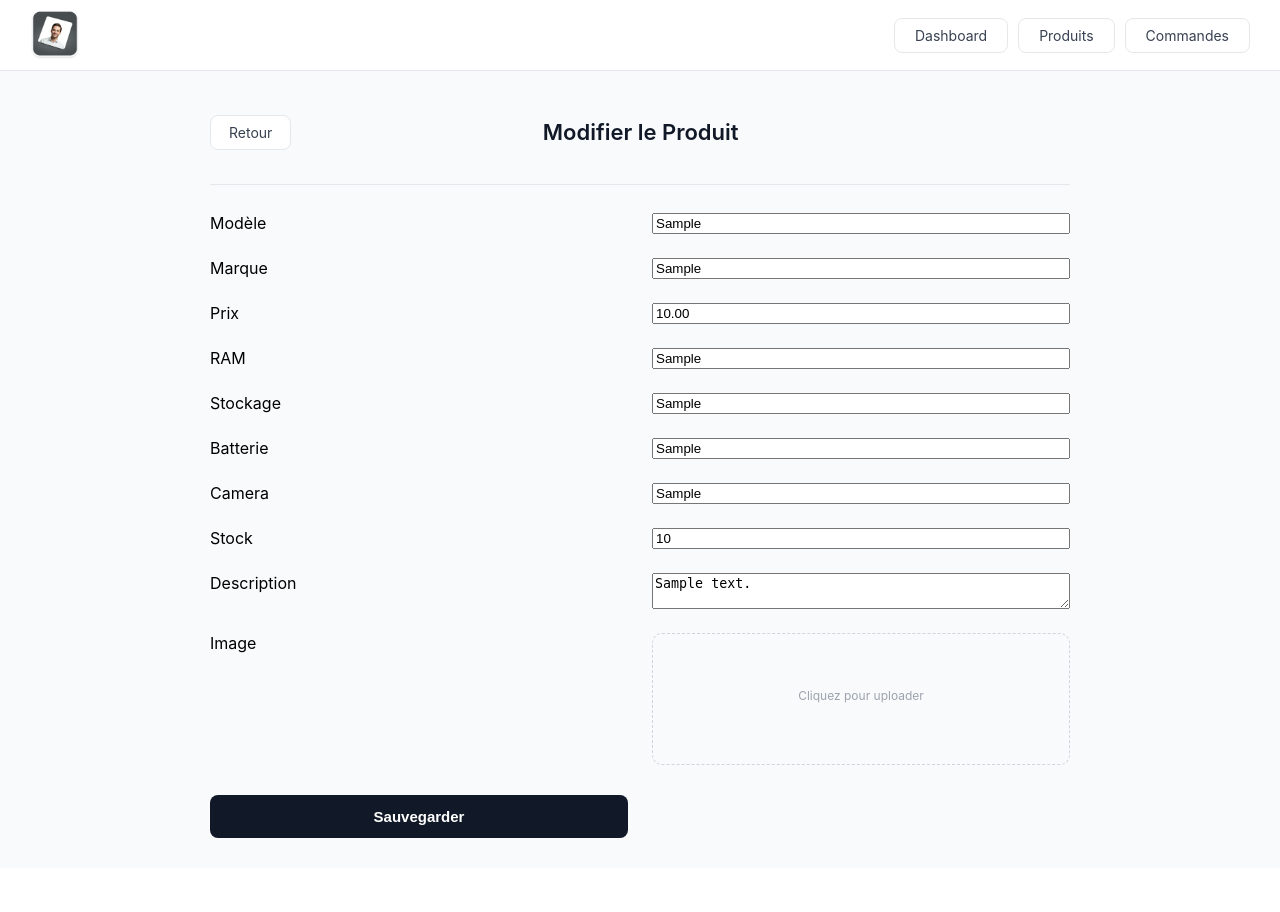
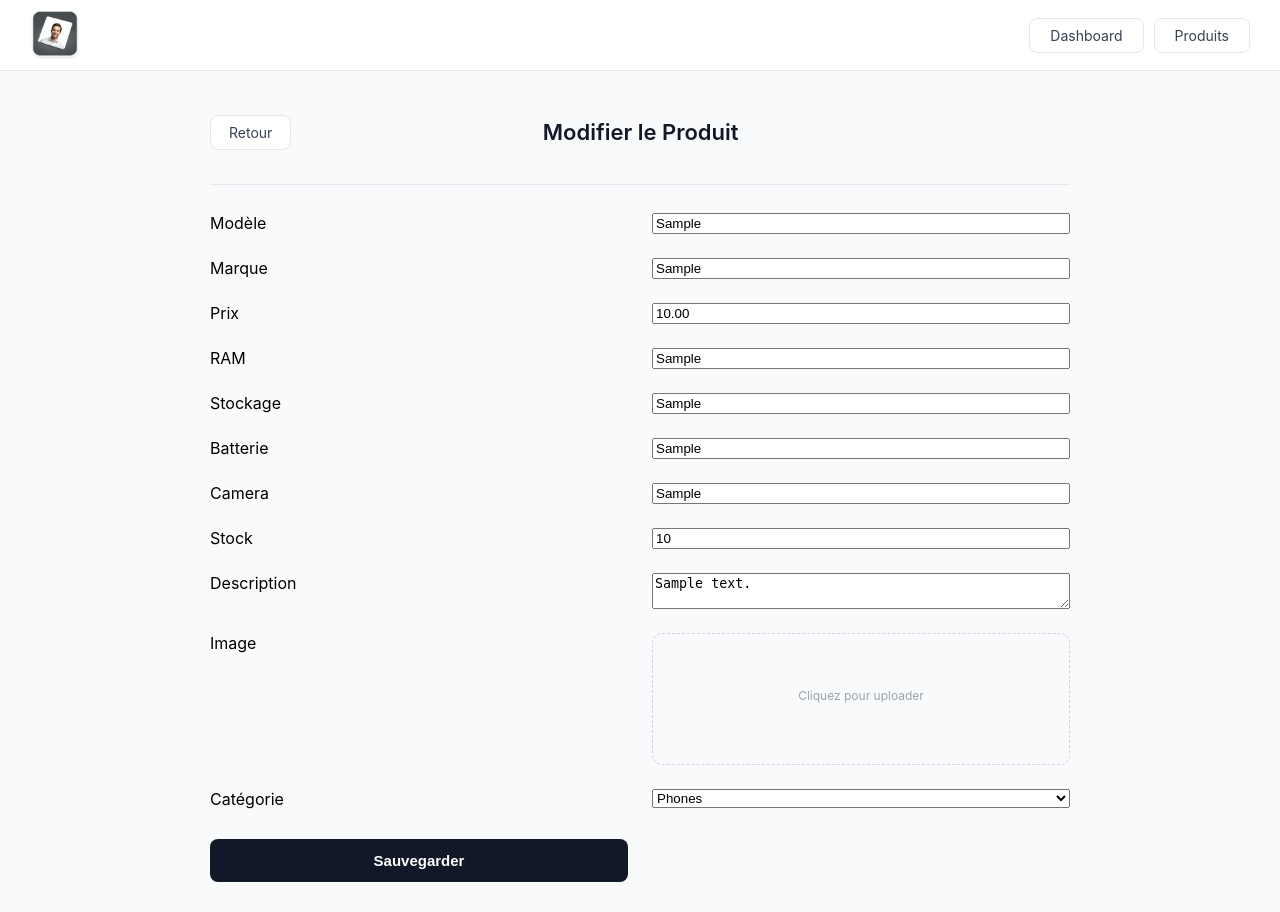
Before and after one commit to ranya-tech/Projet-fil-rouge, a PHP site: page /modifier.php?id=1 in a window 1280 px wide. Before the commit the page ends 838 px from the top, so only its background shows below. Run offline with PHP 8.4, Linux system fonts and the light colour scheme; the visitor is signed in with stand-in values (Sample User, id 1); tables that the repository leaves empty hold one stand-in row (values such as "Sample post").

Commit message:
Modification

```diff
--- a/Projet/admin/ajouter.php
+++ b/Projet/admin/ajouter.php
@@ -23,7 +23,7 @@ if ($_SERVER['REQUEST_METHOD'] === 'POST') {
         if (isset($_FILES['image']) && $_FILES['image']['error'] === 0) {
             $ext   = pathinfo($_FILES['image']['name'], PATHINFO_EXTENSION);
             $image = uniqid('phone_') . '.' . $ext;
-            move_uploaded_file($_FILES['image']['tmp_name'], 'asset/' . $image);
+            move_uploaded_file($_FILES['image']['tmp_name'], '../asset/' . $image);
         }
 
         $stmt = $pdo->prepare("
@@ -62,7 +62,6 @@ if ($_SERVER['REQUEST_METHOD'] === 'POST') {
         <nav>
             <a href="admin.php">Dashboard</a>
             <a href="produits.php">Produits</a>
-            <a href="#">Commandes</a>
         </nav>
     </header>
     <main>
--- a/Projet/admin/modifier.php
+++ b/Projet/admin/modifier.php
@@ -39,7 +39,7 @@ if ($_SERVER['REQUEST_METHOD'] === 'POST') {
         if (isset($_FILES['image']) && $_FILES['image']['error'] === 0) {
             $ext   = pathinfo($_FILES['image']['name'], PATHINFO_EXTENSION);
             $image = uniqid('phone_') . '.' . $ext;
-            move_uploaded_file($_FILES['image']['tmp_name'], 'asset/' . $image);
+            move_uploaded_file($_FILES['image']['tmp_name'], '../asset/' . $image);
         }
 
         $stmt = $pdo->prepare("
@@ -95,7 +95,6 @@ if ($_SERVER['REQUEST_METHOD'] === 'POST') {
         <nav>
             <a href="admin.php">Dashboard</a>
             <a href="produits.php">Produits</a>
-            <a href="#">Commandes</a>
         </nav>
     </header>
     <main>
@@ -140,6 +139,11 @@ if ($_SERVER['REQUEST_METHOD'] === 'POST') {
                 <input type="file" name="image" accept="image/*">
                 <p>Cliquez pour uploader</p>
             </div>
+            <label>Catégorie</label>
+            <select name="categorie">
+                <option value="phones"     <?= $phone['categorie'] === 'phones'     ? 'selected' : '' ?>>Phones</option>
+                <option value="accessoirs" <?= $phone['categorie'] === 'accessoirs' ? 'selected' : '' ?>>Accessoires</option>
+            </select>
             <button type="submit" class="btn-submit"> Sauvegarder</button>
 
         </div>
--- a/Projet/site web/profil.php
+++ b/Projet/site web/profil.php
@@ -94,7 +94,7 @@ $commandes = $stmt->fetchAll(PDO::FETCH_ASSOC);
         </div>
         <?php
             if($client['role'] == 'admin'){
-                echo "<a href='admin/admin.php'> Dasboard</a>";
+                echo "<a href='../admin/admin.php'> Dasboard</a>";
             }
         ?>
     </div>
```
Also changed, not shown: Projet/asset/Samsung S24.png (added), Projet/asset/galaxy A55.jpg (renamed from Projet/asset/galaxy A55µ.jpg), Projet/asset/galaxy Z flip.jpg (deleted), Projet/asset/phone_6a29213c65592.png (added), Projet/asset/phone_6a2921706b374.png (added), Projet/asset/s24ultra.jpg (deleted).
